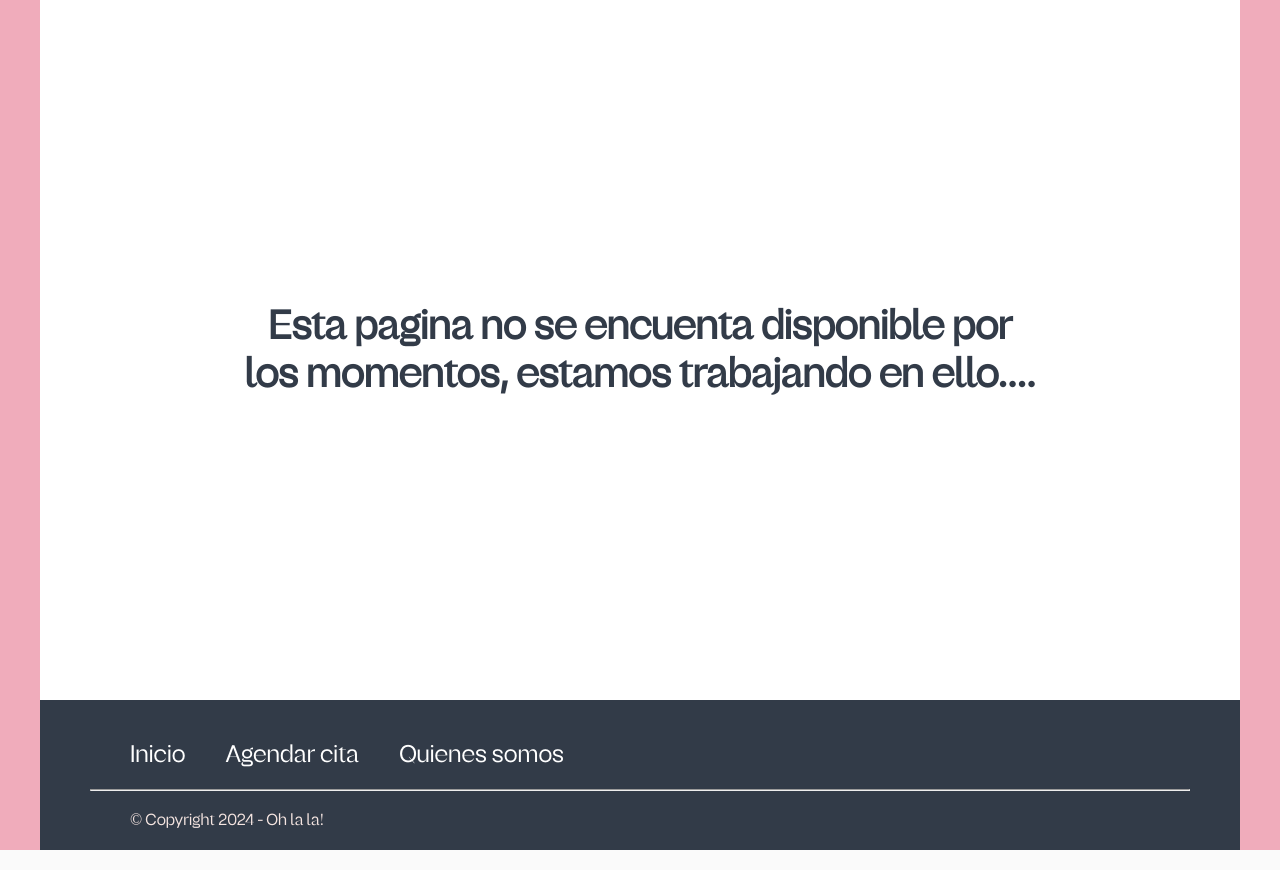
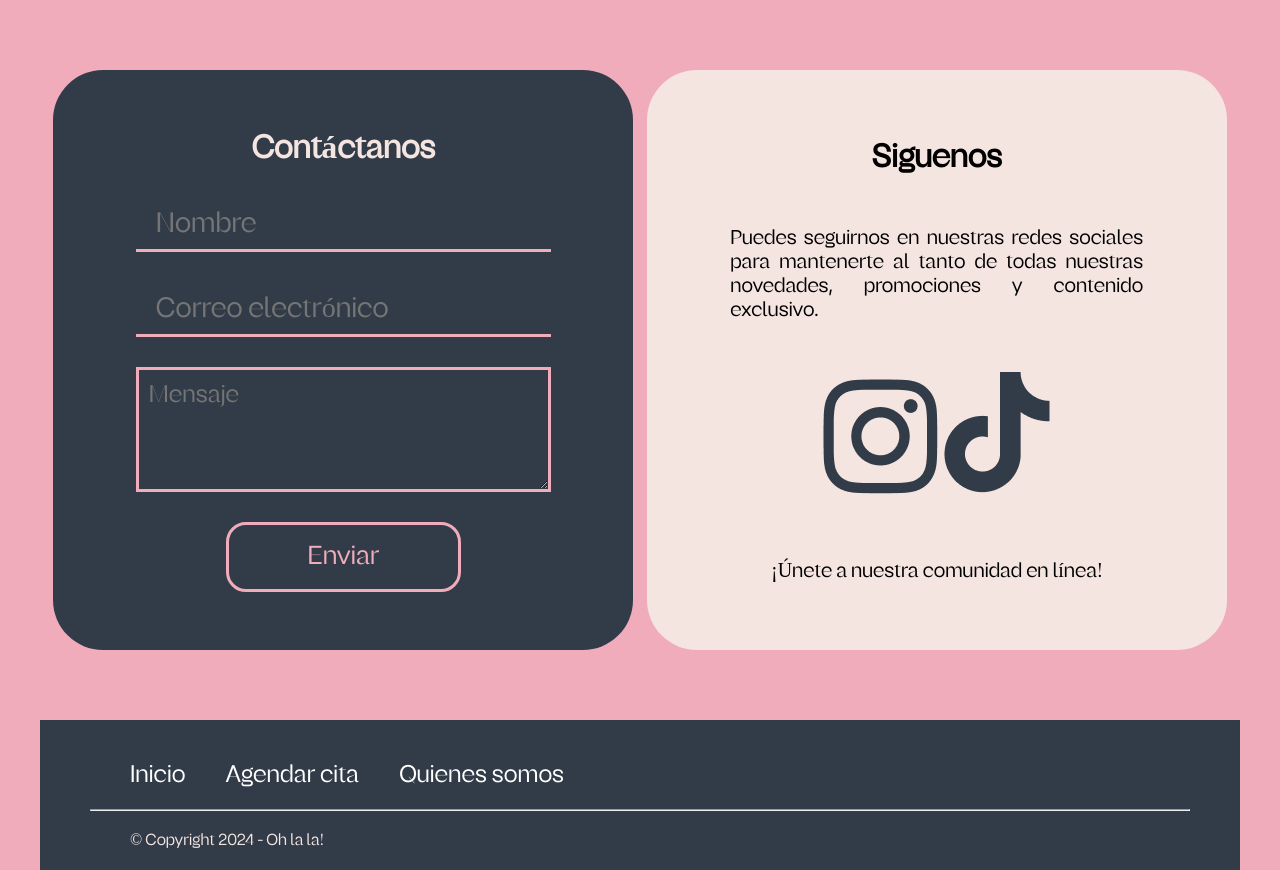
Before and after one commit to luisjuarezve/proyectoOhlala, a Django app: page /contacto in a window 1280 px wide. Shown: the part 97-967 px from the top of the page. Run offline with Django 5.2, Linux system fonts and the light colour scheme.

Commit message:
Add contact page

```diff
--- a/ohlala/ohlala/static/css/style.css
+++ b/ohlala/ohlala/static/css/style.css
@@ -357,6 +357,9 @@ footer span {
  -- Luisito (Luis Garrillo XD)
 */
 
+/*
+    Quienes somos
+*/
 .about-wrap {
     display: flex;
     flex-direction: column;
@@ -479,3 +482,117 @@ footer span {
 .value-para.light {
     color:#F5E5E1
 }
+
+/*
+    Contacto
+*/
+
+.contact-wrap {
+    height: 720px;
+    display:flex;
+    justify-content: space-evenly;
+    align-items: center;
+}
+
+.contact-card {
+    height: 580px;
+    width: 580px;
+    border-radius: 50px;
+    background-color: #323B48;
+    display: flex;
+    flex-direction: column;
+    justify-content: center;
+    align-items: center;
+    gap: 30px;
+}
+
+.contact-title {
+    font-size: 32px;
+}
+
+.contact-title.light {
+    color: #F5E5E1;
+}
+
+.contact-field {
+    box-sizing: border-box;
+    font-size: 28px;
+    width:415px;
+    height: 55px;
+    padding-left: 20px;
+    border: none;
+    border-bottom: solid 3px #F0ACBB;
+    background-color: #323B48;
+
+    flex: none;
+    color:#F5E5E1;
+}
+
+.contact-field:focus {
+    transition: 0.2s;
+    border-bottom: solid 3px #F5E5E1;
+    outline:none;
+}
+
+.contact-textarea {
+    box-sizing: border-box;
+    padding: 10px;
+    font-size: 24px;
+    background-color: #323B48;
+    border: solid 3px #F0ACBB;
+    width: 415px;
+    height: 125px;
+    color:#F5E5E1;
+}
+
+.contact-textarea:focus {
+    transition: 0.2s;
+    border: solid 3px #F5E5E1;
+    outline:none;
+}
+
+.contact-button {
+    box-sizing: border-box;
+    background-color: #323B48;
+    width: 235px;
+    height: 70px;
+    border: solid 3px #F0ACBB;
+    border-radius: 20px;
+    color: #F0ACBB;
+    font-size: 26px;
+}
+
+.contact-button:hover {
+    transition: 0.2s;
+    background-color: #F0ACBB;
+    cursor: pointer;
+    color:#323B48
+}
+
+.social-card {
+    height: 580px;
+    width: 580px;
+    border-radius: 50px;
+    background-color: #F5E5E1;
+    display: flex;
+    flex-direction: column;
+    justify-content: center;
+    align-items: center;
+    gap: 50px;
+}
+
+.icons {
+    display: flex;
+    justify-content: center;
+    align-items: center;
+}
+
+.contact-para {
+    width: 413px;
+    font-size: 20px;
+    text-align: justify;
+}
+
+.contact-para.center {
+    text-align: center;
+}
--- a/ohlala/ohlala_app/templates/ohlala_app/contacto.html
+++ b/ohlala/ohlala_app/templates/ohlala_app/contacto.html
@@ -2,7 +2,26 @@
 {% load static %}
 {% block title %} Contacto {% endblock %}
 {% block content %}
-    <div class="mantenimiento">
-        <h1>Esta pagina no se encuenta disponible por los momentos, estamos trabajando en ello....</h1>
+    <div class="contact-wrap">
+        <form method="post" class="contact-card">
+            <h1 class="contact-title light">Contáctanos</h1>
+            <input class="contact-field" name="nombre" placeholder="Nombre">
+            <input class="contact-field name="email" placeholder="Correo electrónico">
+            <textarea class="contact-textarea" name="mensaje" placeholder="Mensaje"></textarea>
+            <button class="contact-button">Enviar</button>
+        </form>
+        <div class="social-card">
+            <h1 class="contact-title">Siguenos</h1>
+            <p class="contact-para">Puedes seguirnos en nuestras redes sociales para mantenerte al tanto  de todas nuestras novedades, promociones y contenido exclusivo.</p>
+            <div class="icons">
+                <a href="https://www.instagram.com/ohlalanailbar_">
+                    <img src="{% static "img/ig.png" %}">
+                </a>
+                <a>
+                    <img src="{% static "img/tt.png" %}">
+                </a>
+            </div>
+            <p class="contact-para center">¡Únete a nuestra comunidad en línea!</p>
+        </div>
     </div>
 {% endblock %}
```
Also changed, not shown: ohlala/ohlala/static/img/ig.png (added), ohlala/ohlala/static/img/tt.png (added).
